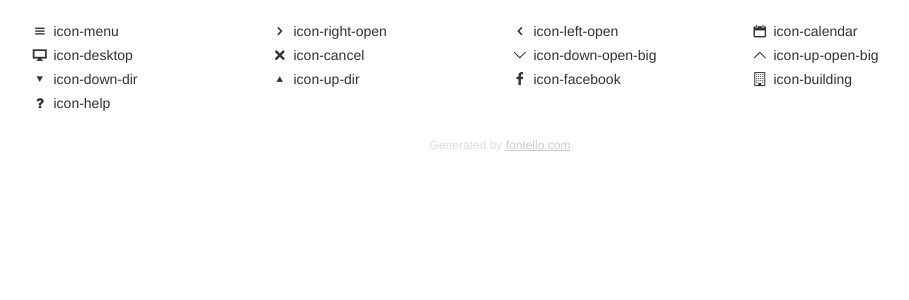
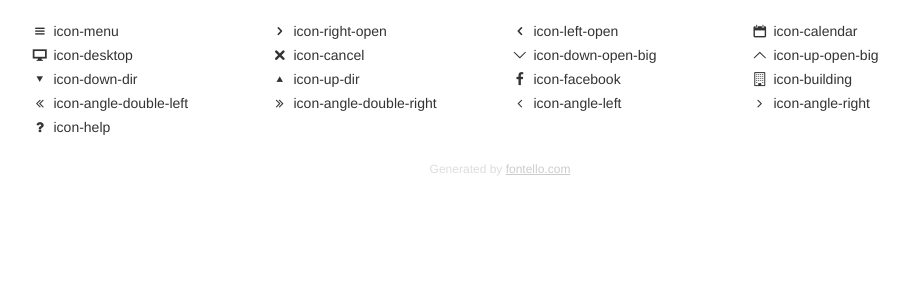
Before and after one commit to movementk/woojungbsc, a PHP site: page /assets/fontello/demo.html in a window 1280 px wide. Shown: the part 71-371 px from the top of the page, without its empty margins (140-1049 px from the left). Run offline with PHP 8.4, Linux system fonts and the light colour scheme.

Commit message:
폰텔로 아이콘 추가 #1

```diff
--- a/assets/fontello/css/fontello-codes.css
+++ b/assets/fontello/css/fontello-codes.css
@@ -11,4 +11,8 @@
 .icon-up-dir:before { content: '\e809'; } /* '' */
 .icon-facebook:before { content: '\f09a'; } /* '' */
 .icon-building:before { content: '\f0f7'; } /* '' */
+.icon-angle-double-left:before { content: '\f100'; } /* '' */
+.icon-angle-double-right:before { content: '\f101'; } /* '' */
+.icon-angle-left:before { content: '\f104'; } /* '' */
+.icon-angle-right:before { content: '\f105'; } /* '' */
 .icon-help:before { content: '\f128'; } /* '' */
--- a/assets/fontello/css/fontello-ie7-codes.css
+++ b/assets/fontello/css/fontello-ie7-codes.css
@@ -11,4 +11,8 @@
 .icon-up-dir { *zoom: expression( this.runtimeStyle['zoom'] = '1', this.innerHTML = '&#xe809;&nbsp;'); }
 .icon-facebook { *zoom: expression( this.runtimeStyle['zoom'] = '1', this.innerHTML = '&#xf09a;&nbsp;'); }
 .icon-building { *zoom: expression( this.runtimeStyle['zoom'] = '1', this.innerHTML = '&#xf0f7;&nbsp;'); }
+.icon-angle-double-left { *zoom: expression( this.runtimeStyle['zoom'] = '1', this.innerHTML = '&#xf100;&nbsp;'); }
+.icon-angle-double-right { *zoom: expression( this.runtimeStyle['zoom'] = '1', this.innerHTML = '&#xf101;&nbsp;'); }
+.icon-angle-left { *zoom: expression( this.runtimeStyle['zoom'] = '1', this.innerHTML = '&#xf104;&nbsp;'); }
+.icon-angle-right { *zoom: expression( this.runtimeStyle['zoom'] = '1', this.innerHTML = '&#xf105;&nbsp;'); }
 .icon-help { *zoom: expression( this.runtimeStyle['zoom'] = '1', this.innerHTML = '&#xf128;&nbsp;'); }
--- a/assets/fontello/css/fontello-ie7.css
+++ b/assets/fontello/css/fontello-ie7.css
@@ -22,4 +22,8 @@
 .icon-up-dir { *zoom: expression( this.runtimeStyle['zoom'] = '1', this.innerHTML = '&#xe809;&nbsp;'); }
 .icon-facebook { *zoom: expression( this.runtimeStyle['zoom'] = '1', this.innerHTML = '&#xf09a;&nbsp;'); }
 .icon-building { *zoom: expression( this.runtimeStyle['zoom'] = '1', this.innerHTML = '&#xf0f7;&nbsp;'); }
+.icon-angle-double-left { *zoom: expression( this.runtimeStyle['zoom'] = '1', this.innerHTML = '&#xf100;&nbsp;'); }
+.icon-angle-double-right { *zoom: expression( this.runtimeStyle['zoom'] = '1', this.innerHTML = '&#xf101;&nbsp;'); }
+.icon-angle-left { *zoom: expression( this.runtimeStyle['zoom'] = '1', this.innerHTML = '&#xf104;&nbsp;'); }
+.icon-angle-right { *zoom: expression( this.runtimeStyle['zoom'] = '1', this.innerHTML = '&#xf105;&nbsp;'); }
 .icon-help { *zoom: expression( this.runtimeStyle['zoom'] = '1', this.innerHTML = '&#xf128;&nbsp;'); }
--- a/assets/fontello/demo.html
+++ b/assets/fontello/demo.html
@@ -229,11 +229,11 @@ body {
 }
 @font-face {
       font-family: 'fontello';
-      src: url('./font/fontello.eot?63248294');
-      src: url('./font/fontello.eot?63248294#iefix') format('embedded-opentype'),
-           url('./font/fontello.woff?63248294') format('woff'),
-           url('./font/fontello.ttf?63248294') format('truetype'),
-           url('./font/fontello.svg?63248294#fontello') format('svg');
+      src: url('./font/fontello.eot?80464653');
+      src: url('./font/fontello.eot?80464653#iefix') format('embedded-opentype'),
+           url('./font/fontello.woff?80464653') format('woff'),
+           url('./font/fontello.ttf?80464653') format('truetype'),
+           url('./font/fontello.svg?80464653#fontello') format('svg');
       font-weight: normal;
       font-style: normal;
     }
@@ -319,6 +319,12 @@ body {
         <div title="Code: 0xf0f7" class="the-icons span3"><i class="demo-icon icon-building">&#xf0f7;</i> <span class="i-name">icon-building</span><span class="i-code">0xf0f7</span></div>
       </div>
       <div class="row">
+        <div title="Code: 0xf100" class="the-icons span3"><i class="demo-icon icon-angle-double-left">&#xf100;</i> <span class="i-name">icon-angle-double-left</span><span class="i-code">0xf100</span></div>
+        <div title="Code: 0xf101" class="the-icons span3"><i class="demo-icon icon-angle-double-right">&#xf101;</i> <span class="i-name">icon-angle-double-right</span><span class="i-code">0xf101</span></div>
+        <div title="Code: 0xf104" class="the-icons span3"><i class="demo-icon icon-angle-left">&#xf104;</i> <span class="i-name">icon-angle-left</span><span class="i-code">0xf104</span></div>
+        <div title="Code: 0xf105" class="the-icons span3"><i class="demo-icon icon-angle-right">&#xf105;</i> <span class="i-name">icon-angle-right</span><span class="i-code">0xf105</span></div>
+      </div>
+      <div class="row">
         <div title="Code: 0xf128" class="the-icons span3"><i class="demo-icon icon-help">&#xf128;</i> <span class="i-name">icon-help</span><span class="i-code">0xf128</span></div>
       </div>
     </div>
```
Also changed, not shown: assets/fontello/config.json (+24 -0 lines), assets/fontello/css/fontello-embedded.css (+10 -6 lines), assets/fontello/css/fontello.css (+11 -7 lines), assets/fontello/font/fontello.ttf, assets/fontello/font/fontello.woff, assets/fontello/font/fontello.woff2, 2 other files.
